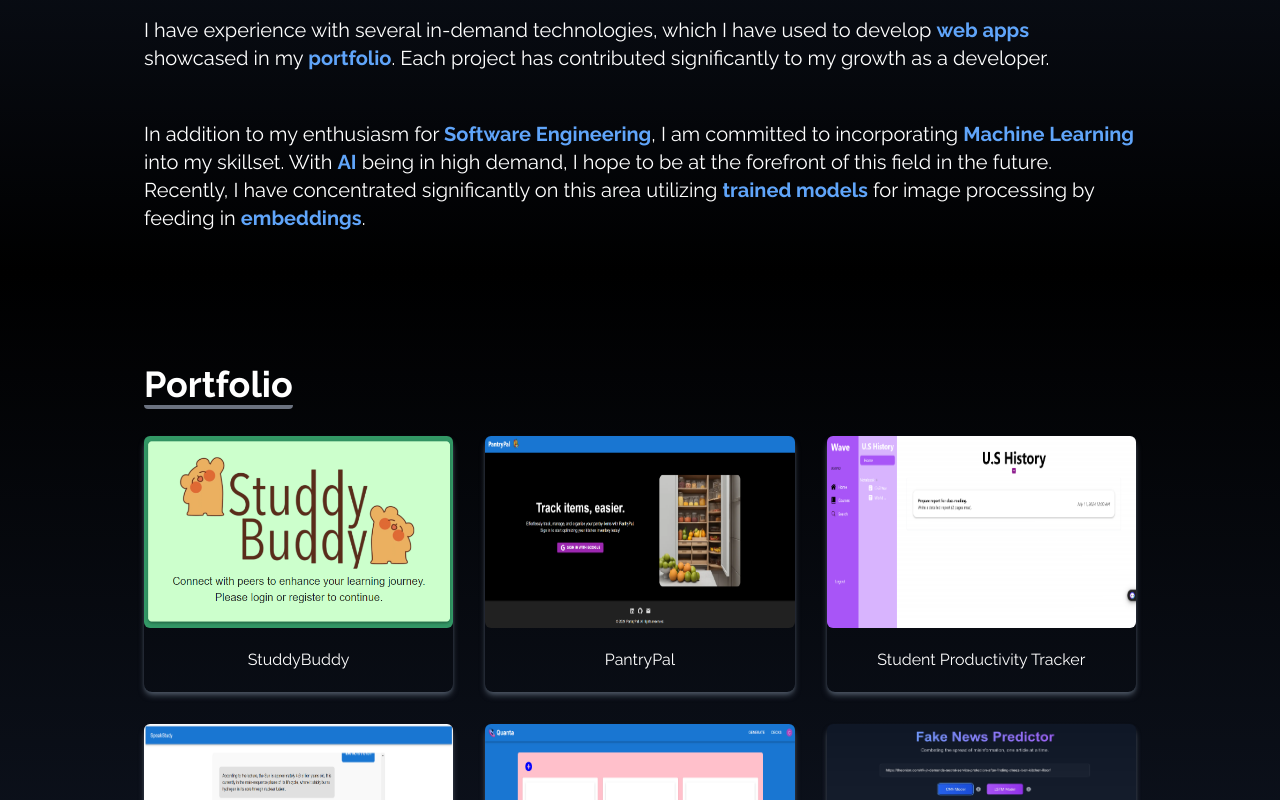
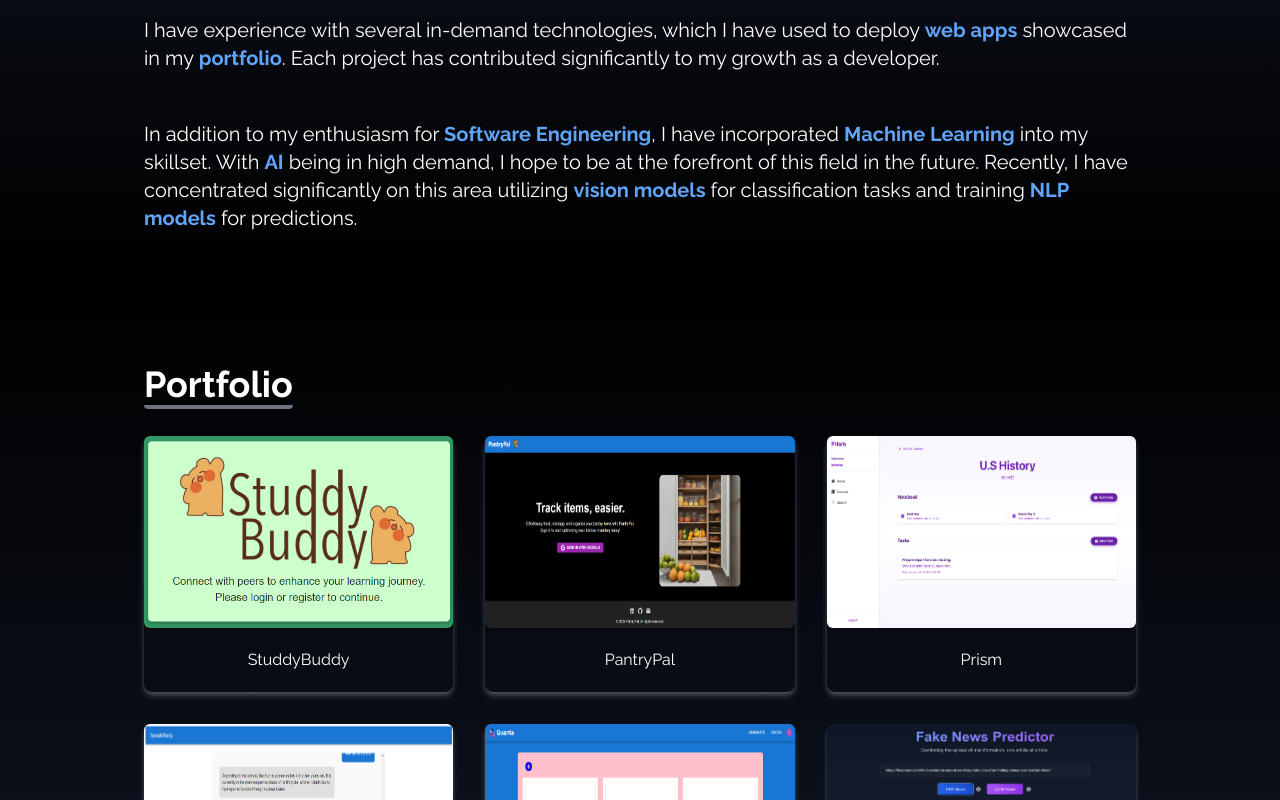
Before and after one commit to cama0000/portfolio-site, a React (Create React App) app: page / in a window 1280 px wide. Shown: the part 1100-1900 px from the top of the page. Built offline with nearby package versions, Linux system fonts and the light colour scheme.

Commit message:
updated stuff

```diff
--- a/src/components/About.jsx
+++ b/src/components/About.jsx
@@ -68,7 +68,7 @@ const About = () => {
             <br />
 
             <p className="text-xl" data-aos="fade-up">
-                I have experience with several in-demand technologies, which I have used to develop <span className="text-blue-400 font-bold">web apps</span> showcased in my{' '}
+                I have experience with several in-demand technologies, which I have used to deploy <span className="text-blue-400 font-bold">web apps</span> showcased in my{' '}
                 <span className="text-blue-400 font-bold hover:text-blue-200 hover:cursor-pointer">
                     <Link to='portfolioDiv' smooth duration={500}>
                         portfolio
@@ -81,12 +81,11 @@ const About = () => {
             <br />
 
             <p className="text-xl" data-aos="fade-up">
-                In addition to my enthusiasm for <span className="text-blue-400 font-bold">Software Engineering</span>, I am committed to
-                incorporating <span className="text-blue-400 font-bold">Machine Learning</span> into my skillset.
+                In addition to my enthusiasm for <span className="text-blue-400 font-bold">Software Engineering</span>, I have
+                incorporated <span className="text-blue-400 font-bold">Machine Learning</span> into my skillset.
                 With <span className="text-blue-400 font-bold">AI</span> being in high demand,  I hope to be at the forefront of this field in the future.
-                Recently, I have concentrated significantly on this area
-                utilizing <span className="text-blue-400 font-bold">trained models</span> for image processing by feeding
-                in <span className="text-blue-400 font-bold">embeddings</span>.
+                Recently, I have concentrated significantly on this area utilizing <span className="text-blue-400 font-bold">vision models</span> for classification tasks
+                and training <span className="text-blue-400 font-bold">NLP models</span> for predictions.
             </p>
 
             <br />
--- a/src/components/Portfolio.jsx
+++ b/src/components/Portfolio.jsx
@@ -1,5 +1,5 @@
 import React, { useEffect } from 'react';
-import studyApp from "../Assets/studyApp.png";
+import studyApp from "../Assets/prism.jpg";
 import studyBuddy from "../Assets/studyBuddy.png";
 import pantryPal from "../Assets/pantryPal.png";
 import speakStudy from "../Assets/speakStudy.png";
@@ -35,7 +35,7 @@ const Portfolio = () => {
     },
     {
       id: 3,
-      title: "Student Productivity Tracker",
+      title: "Prism",
       link: "https://schoolapp-zeta.vercel.app/",
       src: studyApp
     },
```
Also changed, not shown: src/Assets/prism.jpg (added), 1 other file (tests, documents, lock files or other folders).
